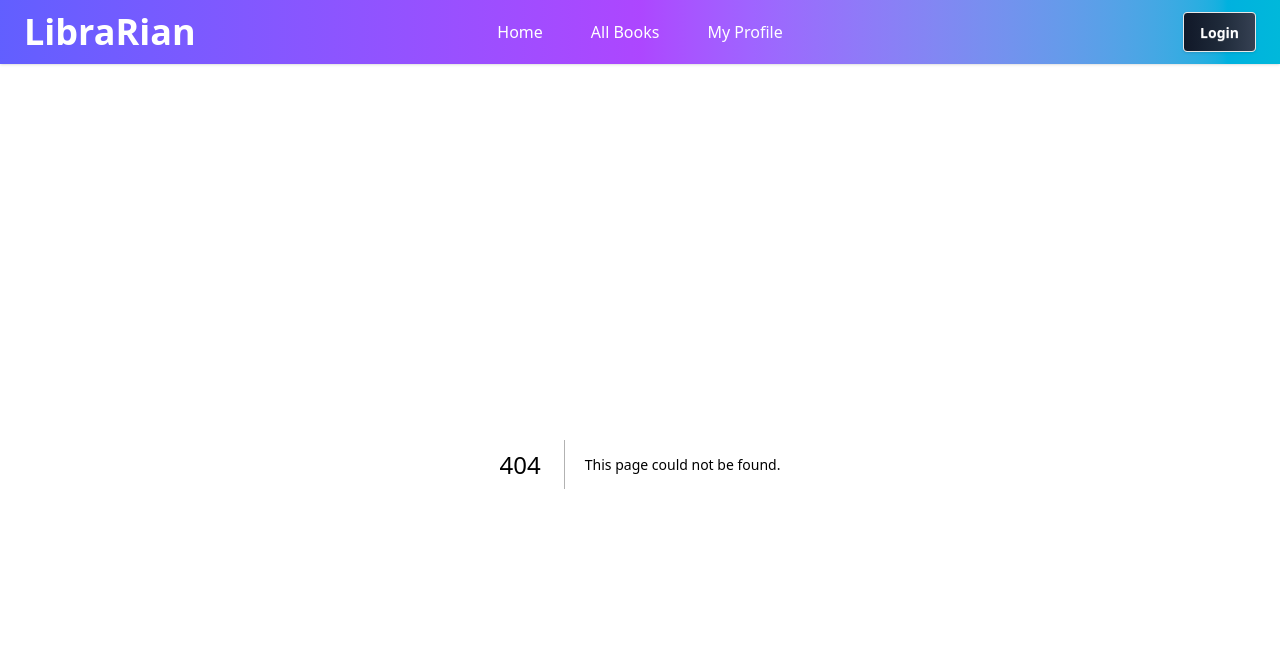
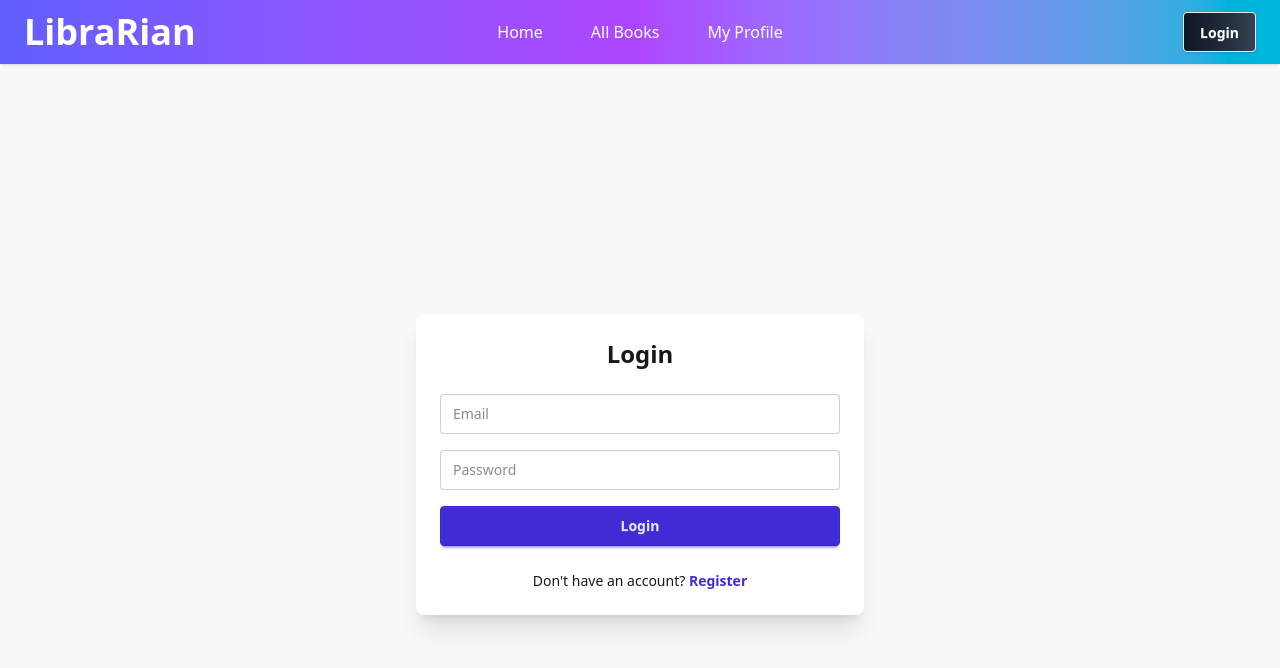
Before and after one commit to AnirNawaf/Assignment-8-LibraRian-, a Next.js app: page /login in a window 1280 px wide. Before the commit this address had no page. Shown: the top 668 px of the page. Built offline with nearby package versions, Linux system fonts and the light colour scheme.

Commit message:
creat books detels & login page

```diff
--- /dev/null
+++ b/src/app/books/[id]/page.jsx
@@ -0,0 +1,121 @@
+"use client";
+
+import books from "@/data/books.json";
+import Link from "next/link";
+import { useParams } from "next/navigation";
+import { useState } from "react";
+
+export default function BookDetails() {
+  const params = useParams();
+  const id = params.id;
+
+  const book = books.find((item) => String(item.id) === String(id));
+
+  const [quantity, setQuantity] = useState(book?.available_quantity || 0);
+
+  if (!book) {
+    return (
+      <div className="min-h-screen flex items-center justify-center">
+        <h1 className="text-3xl font-bold">Book not found</h1>
+      </div>
+    );
+  }
+
+  const relatedBooks = books.filter((b) => b.id !== book.id).slice(0, 4);
+
+  const AddReadList = () => {
+    const savedUser = JSON.parse(localStorage.getItem("user"));
+
+    if (!savedUser) {
+      alert("Please login first to add this book to Readlist");
+      window.location.href = "/login";
+      return;
+    }
+
+    if (quantity <= 0) {
+      alert("No copies available");
+      return;
+    }
+
+    const oldList = JSON.parse(localStorage.getItem("readList")) || [];
+    const alreadyAdded = oldList.find((item) => item.id === book.id);
+
+    if (alreadyAdded) {
+      alert("This book is already in Readlist");
+      return;
+    }
+
+    const updatedBook = {
+      ...book,
+      available_quantity: quantity - 1,
+    };
+
+    const newList = [...oldList, updatedBook];
+    localStorage.setItem("readList", JSON.stringify(newList));
+
+    setQuantity(quantity - 1);
+
+    alert("Book added to Readlist");
+  };
+
+  const Readnow = () => {
+    const savedUser = JSON.parse(localStorage.getItem("user"));
+
+    if (!savedUser) {
+      alert("Please login first to read this book");
+      window.location.href = "/login";
+      return;
+    }
+
+    window.open(book.read_url, "_blank");
+  };
+
+  return (
+    <div className="bg-[#f4f4f4] min-h-screen px-6 md:px-16 py-10">
+
+      <div className="grid md:grid-cols-2 gap-10">
+        <div className="flex justify-center">
+
+          <img src={book.image_url} alt={book.title} className="w-80 shadow-lg" />
+
+        </div>
+
+        <div>
+          <h1 className="text-2xl md:text-3xl font-bold text-gray-800 leading-snug"> {book.title} </h1>
+
+          <p className="text-gray-600 mt-2">by {book.author}</p>
+
+          <p className="mt-4 text-gray-700 leading-relaxed"> {book.description} </p>
+
+          <p className="mt-4 text-sm text-gray-500"> {quantity} copies available </p>
+
+          <div className="flex gap-4 mt-6">
+            <button onClick={Readnow} className="bg-red-600 hover:bg-red-700 text-white px-6 py-2 rounded-md text-sm font-semibold" >
+              Read for free
+            </button>
+
+            <button onClick={AddReadList} className="bg-red-600 hover:bg-red-700 text-white px-6 py-2 rounded-md text-sm font-semibold" >
+              Add TO ReedLest
+            </button>
+          </div>
+        </div>
+      </div>
+
+      <div className="mt-20">
+        <h2 className="text-4xl font-semibold text-gray-800 mb-6"> You may also like ..... </h2>
+
+        <div className="grid grid-cols-2 md:grid-cols-4 gap-6">
+          {relatedBooks.map((item) => (
+            <Link key={item.id} href={`/books/${item.id}`}>
+              <div className="cursor-pointer group">
+                <img src={item.image_url} alt={item.title} className="w-full shadow-md group-hover:scale-105 transition" />
+                <p className="text-sm mt-2 text-gray-700 group-hover:text-black"> {item.title} </p>
+                <p className="text-xs text-gray-500"> by {item.author} </p>
+              </div>
+            </Link>
+          ))}
+        </div>
+      </div>
+    </div>
+  );
+}
--- /dev/null
+++ b/src/app/login/page.jsx
@@ -0,0 +1,64 @@
+"use client";
+
+import Link from "next/link";
+import { useState } from "react";
+import { useRouter } from "next/navigation";
+import toast from "react-hot-toast";
+
+export default function LoginPage() {
+  const router = useRouter();
+  const [loading, setLoading] = useState(false);
+
+  const handleLogin = async (e) => {
+    e.preventDefault();
+    setLoading(true);
+
+    const email = e.target.email.value;
+
+    try {
+      const userData = {
+        name: email.split("@")[0],
+        email,
+        image: "https://i.ibb.co.com/4pDNDk1/avatar.png",
+      };
+
+      localStorage.setItem("user", JSON.stringify(userData));
+
+      toast.success("Login successful!");
+
+      setTimeout(() => {
+        window.location.href = "/";
+      }, 500);
+    } catch (error) {
+      toast.error("Login failed!");
+    } finally {
+      setLoading(false);
+    }
+  };
+
+  return (
+    <div className="min-h-screen flex items-center justify-center bg-base-200">
+      <div className="card w-full max-w-md shadow-xl bg-base-100">
+        <div className="card-body">
+          <h2 className="text-2xl font-bold text-center mb-4">Login</h2>
+
+          <form onSubmit={handleLogin} className="space-y-4">
+            <input type="email" name="email" placeholder="Email" required className="input input-bordered w-full" />
+
+            <input type="password" name="password" placeholder="Password" required className="input input-bordered w-full" />
+
+            <button className="btn btn-primary w-full">
+              {loading ? "Logging in..." : "Login"}
+            </button>
+          </form>
+
+          <p className="text-center mt-4"> Don't have an account?{" "}
+            <Link href="/register" className="text-primary font-semibold">
+              Register
+            </Link>
+          </p>
+        </div>
+      </div>
+    </div>
+  );
+}
```
